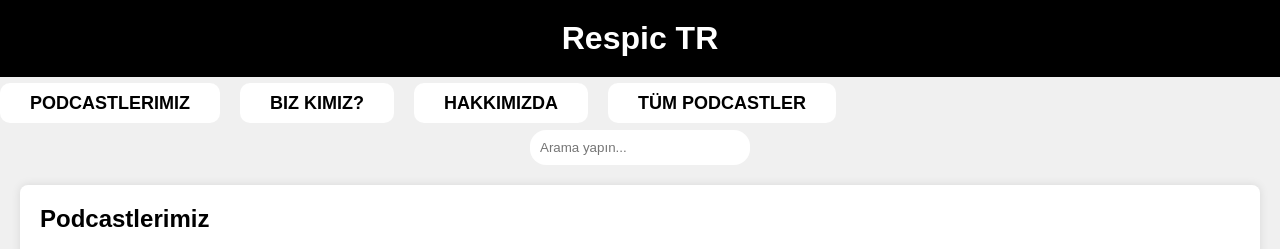
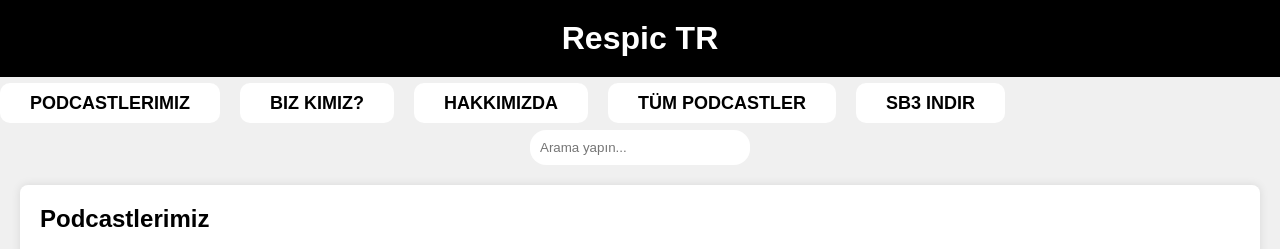
Before and after one commit to tayhantuna/Respic-TR, a plain HTML site: page index.html in a window 1280 px wide. Shown: the top 249 px of the page. Drawn offline with Linux system fonts and the light colour scheme.

Commit message:
Update index.html for my homework

```diff
--- a/index.html
+++ b/index.html
@@ -18,6 +18,7 @@
             <li><a href="#" onclick="showSection('aboutUs')">Biz Kimiz?</a></li>
             <li><a href="#" onclick="showSection('about')">Hakkımızda</a></li>
           <li><a href="#" onclick="showSection('allpodcasts')">Tüm Podcastler</a></li>
+            <li><a href="https://mega.nz/file/o3tBlAKC#mf6uzbRLiewKb381iXHC44pFI_b0ZW3DJk8R7l-8eYo">Sb3 indir</a></li>
         </ul>
     </nav>
 
```
